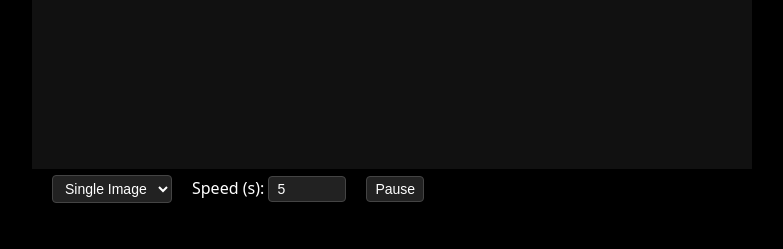
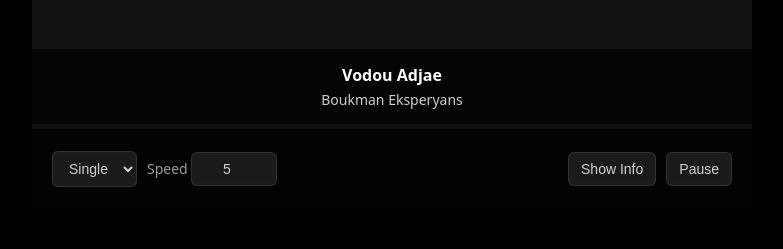
Before and after one commit to ingridpierre/Album-Art-Rotator, a Flask app: page / in a window 1280 px wide. Shown: the part 551-800 px from the top of the page, without its empty margins (248-1031 px from the left). Run offline with Flask 3, Linux system fonts and the light colour scheme.

Commit message:
Agent query: I've made several updates to the interface. Could you check if: 1) The background transitions are smoother and in sync with the main image, 2) The album info can be toggled with the 'Show Info' button, and 3) The controls look more elegant with better styling?
Improve UI: Address background image sync, remove hover-based album info, relocate album info to overlay with show/hide control, and refine control styling.

Screenshot: https://storage.googleapis.com/screenshot-production-us-central1/91bc38f0-25a1-4d18-8f3f-9f78904ee839/596a7acb-73b5-4f6f-828f-876edcec6479.jpg

```diff
--- a/templates/index.html
+++ b/templates/index.html
@@ -34,12 +34,12 @@
             background-position: center;
             filter: blur(30px);
             opacity: 0.3;
-            transition: background-image 0.5s ease-in-out;
+            transition: all 0.5s ease-in-out;
             transform: scale(1.1);
         }
         .display-container {
             width: 100%;
-            height: 680px;
+            height: 640px;
             position: relative;
             overflow: hidden;
             z-index: 1;
@@ -72,42 +72,23 @@
             opacity: 1;
             transition: all 0.5s ease-in-out;
         }
-        .artwork-info {
+        .info-overlay {
             position: absolute;
-            bottom: 0;
             left: 0;
             right: 0;
-            background: rgba(0, 0, 0, 0.8);
-            padding: 8px;
+            bottom: 80px;
+            background: rgba(0, 0, 0, 0.7);
+            padding: 15px;
+            transform: translateY(0);
+            transition: transform 0.3s ease-in-out;
+            text-align: center;
+            z-index: 2;
+        }
+        .info-overlay.hidden {
             transform: translateY(100%);
-            transition: transform 0.3s ease-in-out;
-        }
-        .artwork-wrapper:hover .artwork-info {
-            transform: translateY(0);
-        }
-        .controls {
-            height: 40px;
-            padding: 0 20px;
-            display: flex;
-            gap: 20px;
-            align-items: center;
-            background: #000;
-            position: relative;
-            z-index: 1;
-        }
-        select, input, button {
-            padding: 4px 8px;
-            border-radius: 4px;
-            border: 1px solid #444;
-            background: #222;
-            color: white;
-            font-size: 14px;
-        }
-        input[type="number"] {
-            width: 60px;
         }
         .artwork-title {
-            font-size: 14px;
+            font-size: 16px;
             font-weight: bold;
             margin: 0;
             white-space: nowrap;
@@ -115,12 +96,57 @@
             text-overflow: ellipsis;
         }
         .artwork-artist {
-            font-size: 12px;
-            margin: 2px 0 0 0;
+            font-size: 14px;
+            margin: 4px 0 0 0;
             opacity: 0.8;
             white-space: nowrap;
             overflow: hidden;
             text-overflow: ellipsis;
+        }
+        .controls {
+            height: 80px;
+            padding: 0 20px;
+            display: flex;
+            gap: 20px;
+            align-items: center;
+            background: rgba(0, 0, 0, 0.8);
+            position: relative;
+            z-index: 2;
+            backdrop-filter: blur(10px);
+        }
+        .control-group {
+            display: flex;
+            align-items: center;
+            gap: 10px;
+        }
+        select, input, button {
+            padding: 8px 12px;
+            border-radius: 6px;
+            border: 1px solid rgba(255, 255, 255, 0.1);
+            background: rgba(255, 255, 255, 0.1);
+            color: rgba(255, 255, 255, 0.8);
+            font-size: 14px;
+            backdrop-filter: blur(5px);
+            transition: all 0.2s ease-in-out;
+        }
+        select:hover, input:hover, button:hover {
+            background: rgba(255, 255, 255, 0.15);
+            border-color: rgba(255, 255, 255, 0.2);
+        }
+        select:focus, input:focus, button:focus {
+            outline: none;
+            border-color: rgba(255, 255, 255, 0.3);
+        }
+        input[type="number"] {
+            width: 60px;
+            text-align: center;
+        }
+        label {
+            color: rgba(255, 255, 255, 0.6);
+            font-size: 14px;
+        }
+        .spacer {
+            flex-grow: 1;
         }
     </style>
 </head>
@@ -132,24 +158,30 @@
                 {% for album in albums[:4] %}
                     <div class="artwork-wrapper">
                         <img class="artwork" src="{{ url_for('static', filename='images/' + album.filename) }}" alt="Album Artwork">
-                        <div class="artwork-info">
-                            <p class="artwork-title">{{ album.title }}</p>
-                            <p class="artwork-artist">{{ album.artist }}</p>
-                        </div>
                     </div>
                 {% endfor %}
             </div>
+            <div class="info-overlay">
+                <p class="artwork-title"></p>
+                <p class="artwork-artist"></p>
+            </div>
         </div>
         <div class="controls">
+            <div class="control-group">
                 <select id="displayMode">
-                <option value="single">Single Image</option>
-                <option value="grid">2x2 Grid</option>
+                    <option value="single">Single</option>
+                    <option value="grid">Grid</option>
                 </select>
                 <label>
-                Speed (s):
+                    Speed
                     <input type="number" id="speed" value="5" min="1" max="60" step="1">
                 </label>
+            </div>
+            <div class="spacer"></div>
+            <div class="control-group">
+                <button id="toggleInfo">Show Info</button>
                 <button id="playPause">Pause</button>
+            </div>
         </div>
     </div>
 
@@ -157,13 +189,18 @@
         const container = document.querySelector('.display-container');
         const imageContainer = document.querySelector('.image-container');
         const backgroundBlur = document.querySelector('.background-blur');
+        const infoOverlay = document.querySelector('.info-overlay');
+        const titleElement = document.querySelector('.artwork-title');
+        const artistElement = document.querySelector('.artwork-artist');
         const displayMode = document.getElementById('displayMode');
         const speedInput = document.getElementById('speed');
         const playPauseBtn = document.getElementById('playPause');
+        const toggleInfoBtn = document.getElementById('toggleInfo');
 
         let albums = {{ albums|tojson|safe }};
         let currentIndex = 0;
         let isPlaying = true;
+        let showInfo = false;
         let slideTimer;
 
         // Fisher-Yates shuffle algorithm
@@ -181,7 +218,19 @@
         function updateBackground(album) {
             if (album) {
                 const imageUrl = `/static/images/${album.filename}`;
+                // Create new image element to preload
+                const img = new Image();
+                img.onload = () => {
                     backgroundBlur.style.backgroundImage = `url(${imageUrl})`;
+                };
+                img.src = imageUrl;
+            }
+        }
+
+        function updateInfo(album) {
+            if (album) {
+                titleElement.textContent = album.title;
+                artistElement.textContent = album.artist;
             }
         }
 
@@ -192,9 +241,10 @@
             const imagesToShow = mode === 'grid' ? 4 : 1;
             imageContainer.innerHTML = '';
 
-                // Update background with the first visible album
+            // Update background and info with the first visible album
             const firstAlbum = albums[currentIndex];
             updateBackground(firstAlbum);
+            updateInfo(firstAlbum);
 
             for (let i = 0; i < imagesToShow; i++) {
                 const idx = (currentIndex + i) % albums.length;
@@ -204,13 +254,8 @@
 
                 const wrapper = document.createElement('div');
                 wrapper.className = 'artwork-wrapper';
-
                 wrapper.innerHTML = `
                     <img class="artwork" src="/static/images/${album.filename}" alt="Album Artwork">
-                        <div class="artwork-info">
-                            <p class="artwork-title">${album.title}</p>
-                            <p class="artwork-artist">${album.artist}</p>
-                        </div>
                 `;
                 imageContainer.appendChild(wrapper);
             }
@@ -250,7 +295,14 @@
             updateTimer();
         });
 
+        toggleInfoBtn.addEventListener('click', () => {
+            showInfo = !showInfo;
+            infoOverlay.classList.toggle('hidden', !showInfo);
+            toggleInfoBtn.textContent = showInfo ? 'Hide Info' : 'Show Info';
+        });
+
         // Initial setup
+        infoOverlay.classList.add('hidden');
         updateDisplay();
         updateTimer();
 
```
Lines whose indentation alone changed are shown as unchanged.
